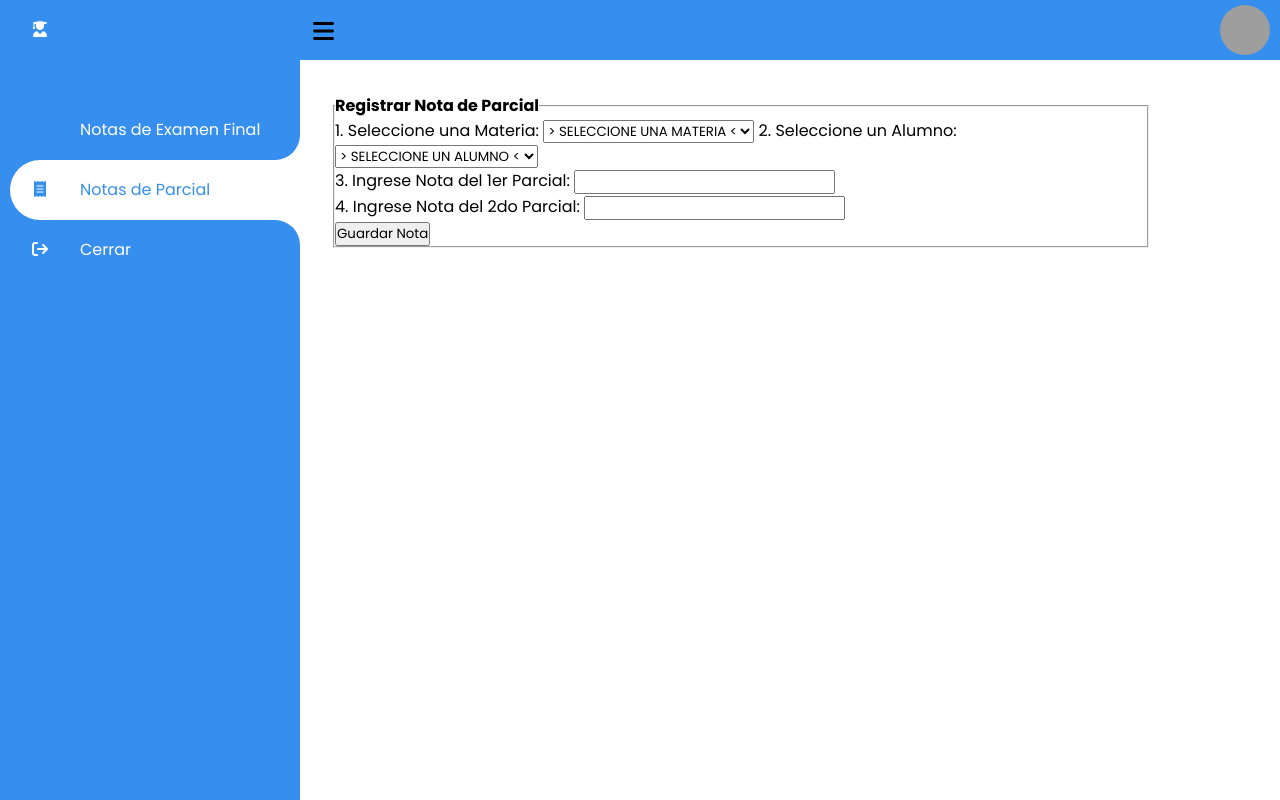
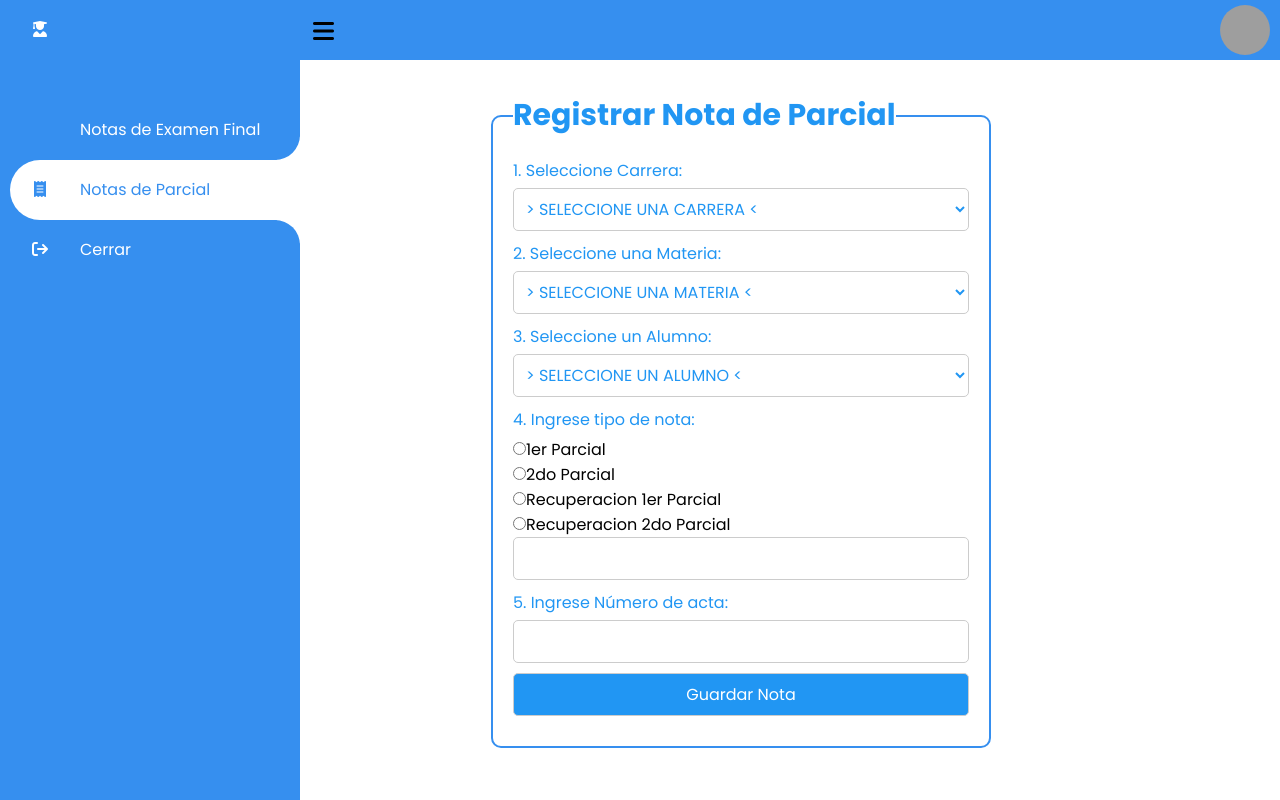
Before and after one commit to LuluLafuente/ELLI.2, a PHP site: page /examen_parcial.html in a window 1280 px wide. Run offline with PHP 8.4, Linux system fonts and the light colour scheme; some libraries are stand-ins or nearby versions; grey boxes are pictures that could not be loaded.

Commit message:
Fusion
Se funciono código de David de inscripción de docente- alumno
Se arreglo envió de notas de Examen
Se inserto filtro de carrera, materias y alumnos

```diff
--- a/css/stylePortal.css
+++ b/css/stylePortal.css
@@ -528,82 +528,47 @@
   border-top-style: solid;
 }
 
-/*************************************/
-/************* MOBILE ****************/
-/*************************************/
-
-@media only screen and (max-width: 700px) {
-
-  .navegador {
-    display: none;
+fieldset {
+  width: 500px;
+  margin: 0 auto;
+  border: 2px solid var(--blue);
+  padding: 20px;
+  background-color: white;
+  border-radius: 10px;
 }
 
-  #panel-lateral {
-    display: none;
+legend {
+  color: #2196F3;
+  font-size: 30px;
+  font-weight: bold;
 }
 
-  #panel-central {
-    margin: 0px;
+label {
+  color: #2196F3;
+  display: block;
+  margin-bottom: 5px;
 }
 
-  .tarjeta {
+select,
+input[type="number"],
+input[type="submit"] {
   width: 100%;
+  padding: 8px;
+  margin-bottom: 10px;
+  border: 1px solid #ccc;
+  border-radius: 5px;
+  font-size: 16px;
 }
 
-  .tarjeta-datos {
-    width: 100%;
+select {
+  background-color: #fff;
+  color: #2196F3;
 }
 
-  .tarjeta-datos-2 {
-    width: 100%;
-  }
-
-  .tarjeta form {
-    display: flex;
-    flex-direction: column;
-  }
-
-  .tarjeta-foto {
-    width: 100%;
-    height: auto;
-    display: flex;
-    justify-content: center;
-  }
-
-
-  .tarjeta-primera-seccion {
-    display: flex;
-    flex-direction: column;
-  }
-
-  .datos-entrada {
-    display: flex;
-    flex-direction: column;
-  }
-
-  .campo {
-    width: 100%;
-    display: flex;
-    flex-direction: column;
-  }
-
-  .campo-entrada {
-    width: 100%;
-    box-sizing: border-box;
-  }
-
-  .campo-entrada input {
-    width: 95%;
-  }
-
-  .botones {
-    display: flex;
-    flex-direction: column;
-  }
-
-  .botones button {
-    width: 100%;
-  }
+input[type="submit"] {
+  background-color: #2196F3;
+  color: white;
+  cursor: pointer;
 }
 
 .form {
--- a/examen_parcial.html
+++ b/examen_parcial.html
@@ -64,45 +64,71 @@
             <div class="contenido">
                 <fieldset>
                     <legend><strong>Registrar Nota de Parcial</strong></legend>
-                    <label for="materia">1. Seleccione una Materia:</label>
-                    <select>
-                        <option value="0" selected disabled>&gt; SELECCIONE UNA MATERIA &lt;</option>
-                        <?php for ($i = 0; $i < $consulta3->rowCount(); $i++):
-                                    $id = $resultado3[$i]['ID_MATERIA'];
-                                    $nombre = $resultado3[$i]['Nombre'];
+                    <form id="formularioNotas" action="guardar_nota.php" method="POST">
+                        <label for="carrera">1. Seleccione Carrera:</label>
+                        <select id="carreraSelect" name="carrera">
+                            <option value="0" selected disabled>&gt; SELECCIONE UNA CARRERA &lt;</option>
+                            <?php for ($i = 0; $i < $consulta1->rowCount(); $i++):
+                                    $id = $resultado1[$i]['id_carrera'];
+                                    $carr = $resultado1[$i]['nombre'];
                                 ?>
-                        <option value="<?php echo $id; ?>" id="materia" name="materia" required>
-                            <?php echo $nombre; ?>
+                            <option value="<?php echo $id; ?>" id="carrera" name="carrera" required>
+                                <?php echo $carr; ?>
                             </option>
                             <?php endfor; ?>
                         </select>
-                    <label for="alumno">2. Seleccione un Alumno:</label>
-                    <select>
+                        <label for="materia">2. Seleccione una Materia:</label>
+                        <select id="materiaSelect" name="materia">
+                            <option value="0" selected disabled>&gt; SELECCIONE UNA MATERIA &lt;</option>
+                            <?php for ($i = 0; $i < $consulta2->rowCount(); $i++):
+                            $id = $resultado2[$i]['ID_MATERIA'];
+                            $mate = $resultado2[$i]['NOMBRE'];
+                            $carreraId = $resultado2[$i]['ID_CARRERA']; // ID de la carrera a la que pertenece la materia
+                        ?>
+                            <option value="<?php echo $id; ?>" data-carrera="<?php echo $carreraId; ?>" required>
+                                <?php echo $mate; ?>
+                            </option>
+                            <?php endfor; ?>
+                        </select>
+                        <br>
+                        <label for="alumno">3. Seleccione un Alumno:</label>
+                        <select id="alumnoSelect" name="alumno">
 
                             <option value="0" selected disabled>&gt; SELECCIONE UN ALUMNO &lt;</option>
-                        <?php for ($i = 0; $i < $consulta2->rowCount(); $i++):
-                                    $id = $resultado2[$i]['LEGAJO_ALU'];
-                                    $nombre = $resultado2[$i]['Name'];
+                            <?php for ($i = 0; $i < $consulta3->rowCount(); $i++):
+                                    $idalumno = $resultado3[$i]['LEGAJO'];
+                                    $nombre = $resultado3[$i]['ALUMNO'];
+                                    $materiaId = $resultado3[$i]['ID_MATERIA']; // ID de la Materia a la que pertenece el alumno
+
                                 ?>
-                        <option value="<?php echo $id; ?>" id="alumno" name="alumno" required>
+                            <option value="<?php echo $idalumno; ?>" data-materia="<?php echo $materiaId;?>" required>
                                 <?php echo $nombre; ?>
                             </option>
                             <?php endfor; ?>
                         </select>
                         <br>
-                    <label for="nota">3. Ingrese Nota del 1er Parcial:</label>
-                    <input type="number" id="nota1" name="nota1" required><br>
+                        <label for="nota">4. Ingrese tipo de nota:</label>
+                        <input type="radio" id="nota1" name="tipoNota" value="1er Parcial">1er Parcial<br>
+                        <input type="radio" id="nota2" name="tipoNota" value="2do Parcial">2do Parcial<br>
+                        <input type="radio" id="recNota1" name="tipoNota" value="Recuperacion 1er Parcial">Recuperacion
+                        1er Parcial<br>
+                        <input type="radio" id="recNota2" name="tipoNota" value="Recuperacion 2do Parcial">Recuperacion
+                        2do Parcial<br>
+                        <input type="number" id="valor" name="valor">
 
-                    <label for="nota">4. Ingrese Nota del 2do Parcial:</label>
-                    <input type="number" id="nota2" name="nota2" required><br>
+
+                        <label for="acta">5. Ingrese Número de acta:</label>
+                        <input type="number" id="acta" name="acta" required><br>
 
                         <input type="submit" value="Guardar Nota">
+                    </form>
                 </fieldset>
             </div>
         </div>
     </div>
 
-    <script src="./js/appAlumno.js"></script>
+    <script src="js/appAlumno.js"></script>
+    <script src="js/filtro_carga_notas.js"></script>
 </body>
 
 </html>
--- a/login_validar.php
+++ b/login_validar.php
@@ -65,7 +65,7 @@
             // CIERRO EL CURSOR UTILIZADO PARA LA CONSULTA
             finalizarConsulta($consulta);
 
-            header("location:portalAdministrador.php");
+            header("location:portal_administrador.php");
         } catch (Throwable $th) {
             echo "<h1>Error al cargar datos del empleado/a.</h1>";
             echo "</br>";
@@ -93,7 +93,7 @@
             // CIERRO EL CURSOR UTILIZADO PARA LA CONSULTA
             finalizarConsulta($consulta);
 
-            header("location:portalDocente.php");
+            header("location:portal_docente.php");
         } catch (Throwable $th) {
             echo "<h1>Error al cargar datos del empleado/a.</h1>";
             echo "</br>";
@@ -122,7 +122,7 @@
             // CIERRO EL CURSOR UTILIZADO PARA LA CONSULTA
             finalizarConsulta($consulta);
 
-            header("location:portalAlumno.php");
+            header("location:portal_alumno.php");
         } catch (Throwable $th) {
             echo "<h1>Error al cargar datos del alumno/a.</h1>";
             echo "</br>";
--- a/ver_notas_cursado.html
+++ b/ver_notas_cursado.html
@@ -108,7 +108,7 @@
                                         <!--Alumnos-->
                                         <?php for ($i=0; $i < $consulta->rowCount(); $i++): ?>
                                         <?php if ($resultado[$i]["1ER_PARCIAL" && "2DO_PARCIAL"] != 0): ?>
-                                        <?php echo $resultado[$i]['Name'];?>
+                                        <?php echo $resultado[$i]['ALUMNO'];?>
                                         <hr>
                                         <?php endif; ?>
                                         <?php endfor; ?>
@@ -117,7 +117,7 @@
                                         <!--Asignaturas-->
                                         <?php for ($i=0; $i < $consulta->rowCount(); $i++): ?>
                                         <?php if ($resultado[$i]["1ER_PARCIAL" || "2DO_PARCIAL"] != 0): ?>
-                                        <?php echo $resultado[$i]['NOMBRE']; ?>
+                                        <?php echo $resultado[$i]['MATERIA']; ?>
                                         <hr>
                                         <?php endif; ?>
                                         <?php endfor; ?>
--- a/ver_notas_examen.html
+++ b/ver_notas_examen.html
@@ -107,7 +107,7 @@
                                     <td>
                                         <!--Alumnos-->
                                         <?php for ($i=0; $i < $consulta->rowCount(); $i++): ?>
-                                        <?php echo $resultado[$i]['Name'];?>
+                                        <?php echo $resultado[$i]['ALUMNO'];?>
                                         <hr>
                                         <?php endfor; ?>
                                     </td>
```
Also changed, not shown: other parts of css/stylePortal.css (+73 -1 lines), bd_select.php (+31 -24 lines), examen_final.html (+43 -22 lines), examen_final.php (+4 -4 lines), examen_parcial.php (+4 -5 lines), guardar_nota.php (+21 -11 lines), inscripcion_alumno.php (+3 -6 lines), js/filtro_carga_notas.js (added, +51 -0 lines), obtener_alumnos_inscritos.php (added, +26 -0 lines). Lines whose indentation alone changed are shown as unchanged.
